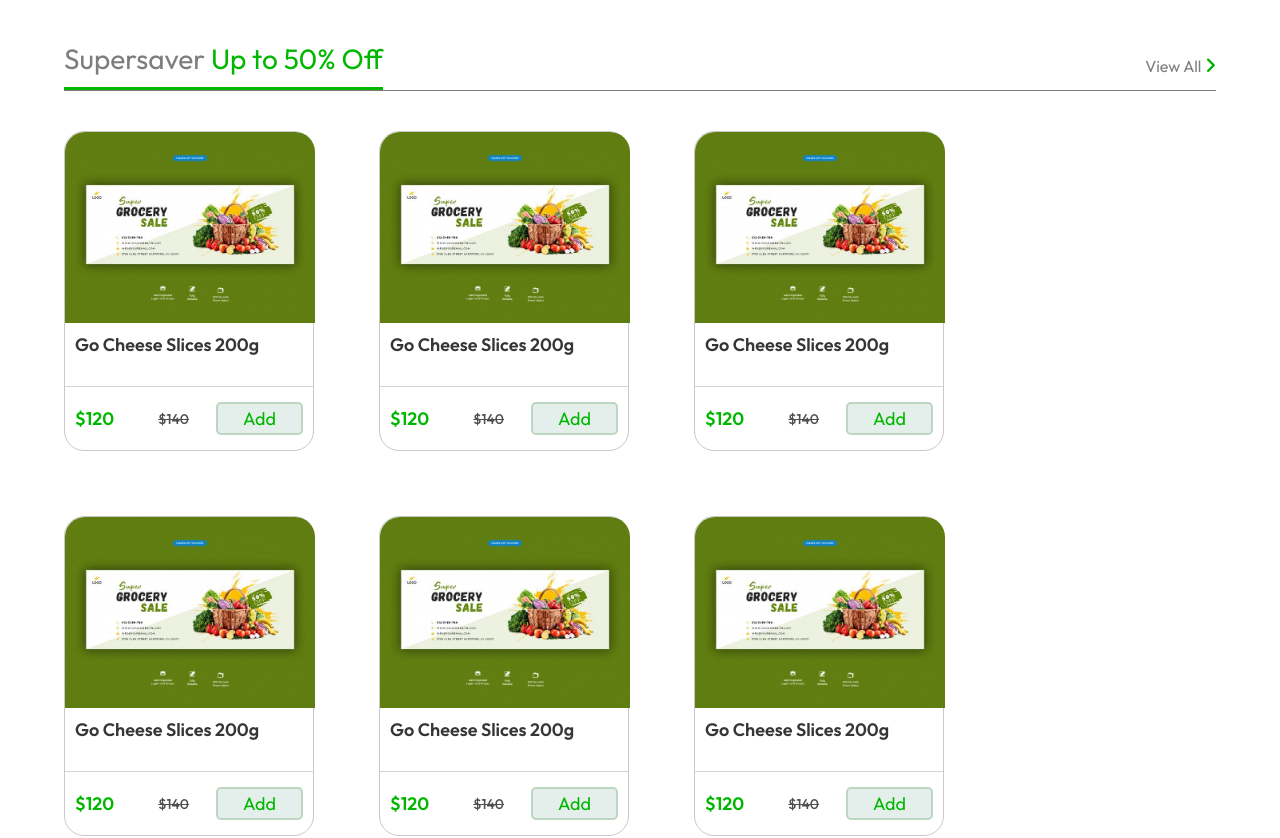
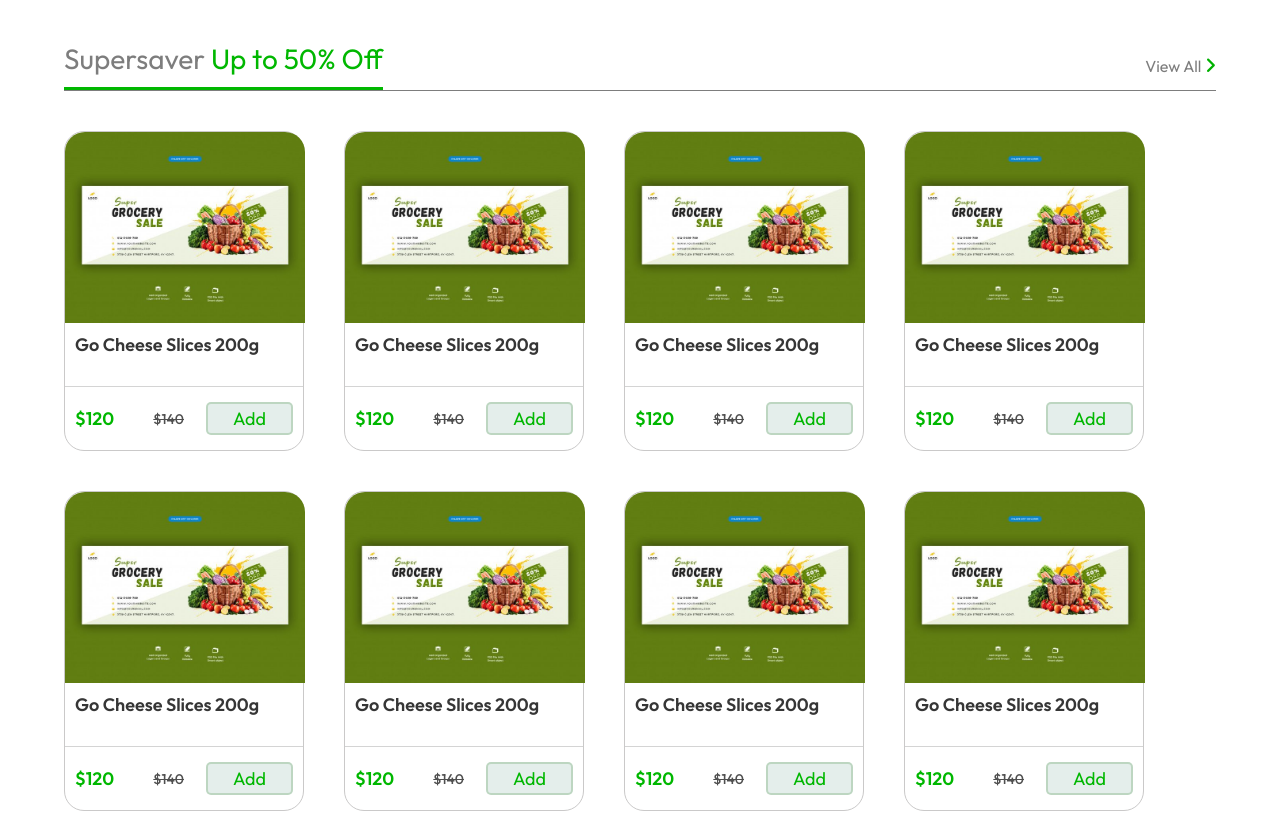
Before and after one commit to CrazieGuru/UCO, a React (Vite) app in the folder frontend/: page / in a window 1280 px wide. Shown: the part 700-1538 px from the top of the page. Built offline with nearby package versions, Linux system fonts and the light colour scheme.

Commit message:
Created multiple zones

```diff
--- a/frontend/src/Components/ItemCard/ItemCard.css
+++ b/frontend/src/Components/ItemCard/ItemCard.css
@@ -1,5 +1,5 @@
 .card{
-    width: 250px;
+    width: 240px;
     height: 320px;
     display: flex;
     flex-direction: column;
@@ -8,7 +8,7 @@
     border: 1px solid rgb(202, 201, 201);
 }
 .card .item-img{
-    min-width: 250px;
+    min-width: 240px;
     min-height: 60%;
 }
 .item-img img{
--- a/frontend/src/Components/Zones/Offers/Offers.css
+++ b/frontend/src/Components/Zones/Offers/Offers.css
@@ -38,5 +38,5 @@
     display: flex;
     flex-wrap: wrap;
     align-items: center;
-    gap: 65px;
+    gap: 40px;
 }
```
